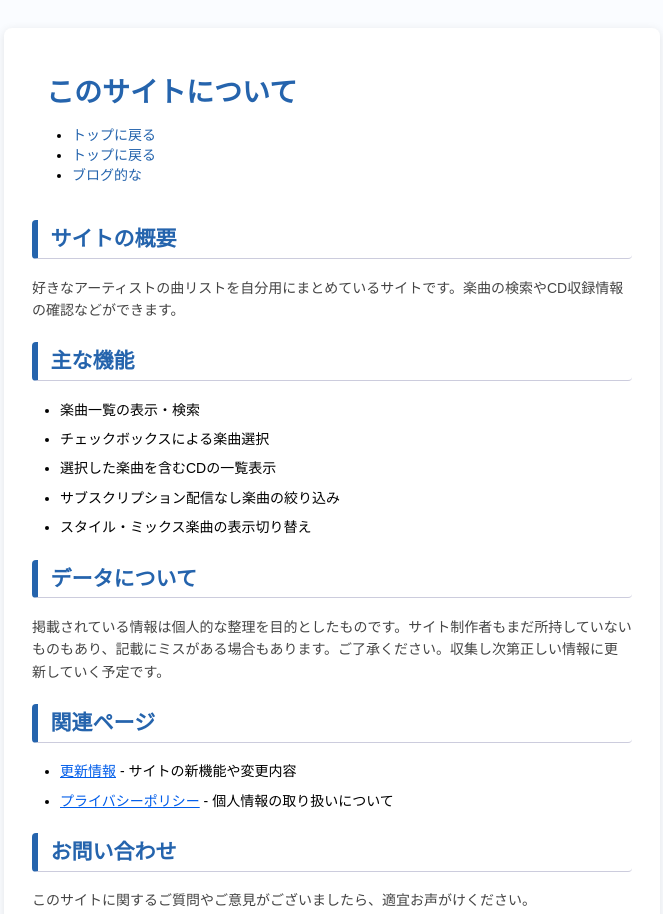
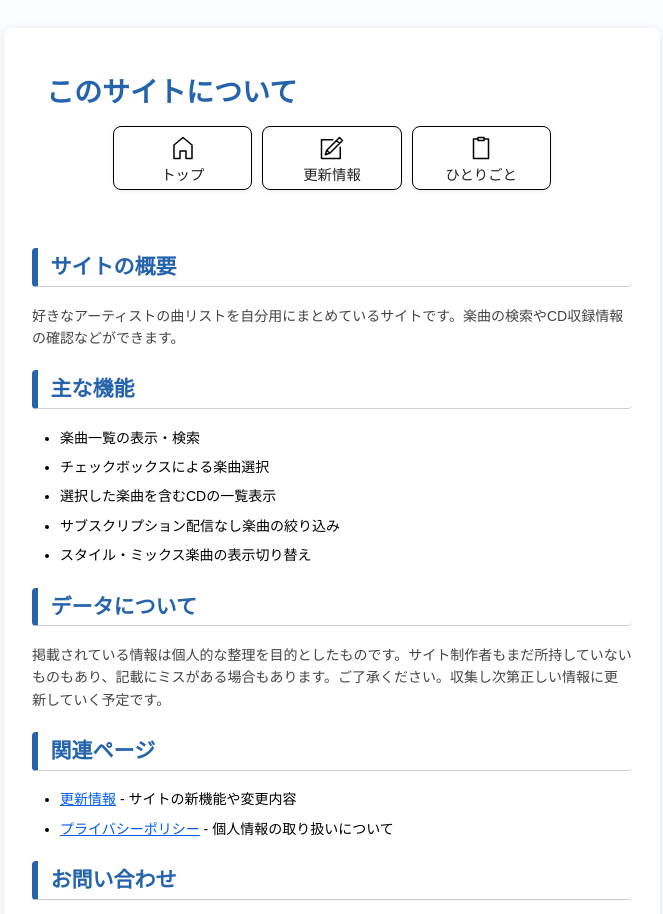
Before and after one commit to music-box-arch/music-list, a plain HTML site: page about.html in a window 1280 px wide. Shown: the top 914 px of the page, without its empty margins (308-971 px from the left). Drawn offline with Linux system fonts and the light colour scheme.

Commit message:
グローバルナビのボタンのCSS調整

```diff
--- a/about.html
+++ b/about.html
@@ -7,19 +7,28 @@
   <title>このサイトについて - 自分用・曲一覧まとめ</title>
   <link rel="stylesheet" href="css/style.css">
   <link rel="stylesheet" href="css/styletexts.css">
+  <link rel="stylesheet" href="css/glonav.css">
 </head>
 
 <body>
   <div class="page-container">
     <header>
       <h1>このサイトについて</h1>
-      <nav id="global-nav">
-        <ul>
-          <li class="nav-item"><a href="index.html">トップに戻る</a></li>
-          <li class="nav-item"><a href="index.html">トップに戻る</a></li>
-          <li class="nav-item"><a href="updates-template2.html">ブログ的な</a></li>
+      <!-- start:global-nav -->
+      <nav id="glo-nav">
+        <ul id="glnav-ul">
+          <li class="glnav-li"><a href="index.html" class="nav-btn"><img src="img/home.svg" alt="ホーム"
+                class="nav-icon">トップ</a>
+          </li>
+          <li class="glnav-li"><a href="news.html" class="nav-btn"><img src="img/compose.svg" alt="更新"
+                class="nav-icon">更新情報</a>
+          </li>
+          <li class="glnav-li"><a href="notes.html" class="nav-btn"><img src="img/clipboard.svg" alt="ひとりごと"
+                class="nav-icon">ひとりごと</a>
+          </li>
         </ul>
       </nav>
+      <!-- end:global-nav -->
     </header>
 
     <main>
--- a/css/glonav.css
+++ b/css/glonav.css
@@ -1,5 +1,5 @@
 #glo-nav {
-    margin-bottom: 2em;
+    margin: 0 2em 2em 2em;
 }
 
 #glnav-ul {
@@ -8,23 +8,23 @@
     /*margin: 0.5em 0 3em 0;*/
     display: flex;
     flex-wrap: nowrap;
-    gap: 12px;
+    gap: 6px;
     justify-content: space-between;
     /* 左右の"外側"の余白 */
     margin: 0 4vw;
-    list-style: none;
 }
 
 /* 各ボタンの<li>要素 */
 #glnav-ul .glnav-li {
     flex: 1;
-    margin: 0 0.5vw;
-    /* ボタン間の隙間 */
+    margin: 2px;
 }
 
+/*
 #glnav-ul .glnav-li:not(:last-child) {
-    margin-right: 0.5em;
+    margin-right: clamp(4px, 0.5vw, 8px);
 }
+    */
 
 /* 各ボタン：縦方向に配置して中央寄せ */
 .nav-btn {
@@ -35,17 +35,15 @@
     align-items: center;
     /* 縦方向の中央寄せ（必要なら） */
     justify-content: center;
-    padding: 20px 20px 12px 20px;
+    padding: 12px 5px 8px 5px;
     border: 1px solid #000;
     border-radius: 8px;
     background-color: #fff;
     color: #333;
     box-shadow: 0 1px 4px rgba(0, 0, 0, 0.08);
-    /* 下線を消す */
     text-decoration: none;
     font-weight: 500;
     font-size: 0.9rem;
-    /* 文字の中央寄せ（念のため） */
     text-align: center;
     /* 画像と文字の間隔 */
     gap: 3px;
@@ -58,8 +56,8 @@
 
 /* アイコンサイズ調整 */
 .nav-icon {
-    width: 28px;
-    height: 28px;
+    width: 24px;
+    height: 24px;
     display: block;
     /* inline img の余白を消す */
 }
@@ -79,22 +77,10 @@
         /* ← 青いエリアを広げる！ */
     }
 
-    #glnav-ul {
-        gap: 6px;
-        /* ← ボタン同士の隙間をギュッと */
-        padding: 0;
-        /* ← glnav-ul の左右paddingがある場合も消す */
-    }
 
     .nav-btn {
         min-width: 60px;
         width: 100%;
-        padding: 12px 5px 8px 5px;
         font-size: 0.8rem;
     }
-
-    .nav-icon {
-        width: 24px;
-        height: 24px;
-    }
 }
```
Also changed, not shown: updates-template1.html (+22 -0 lines).
